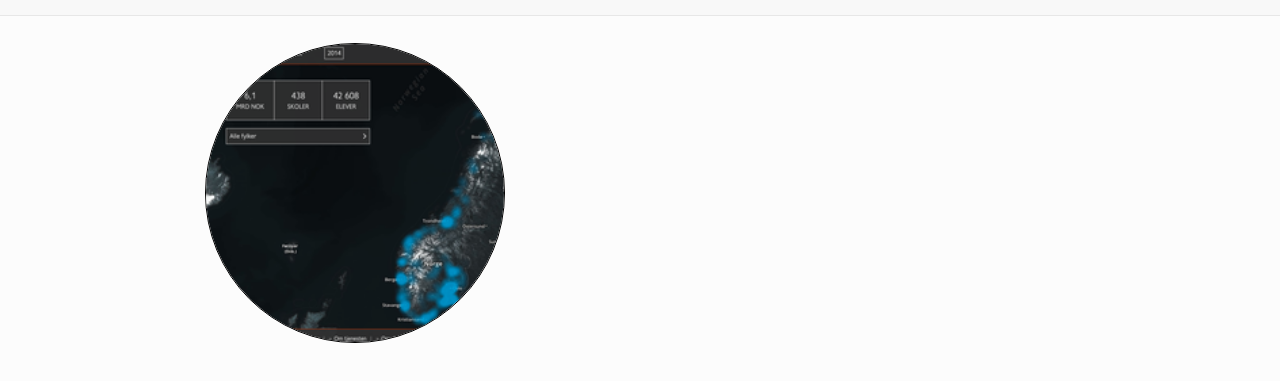
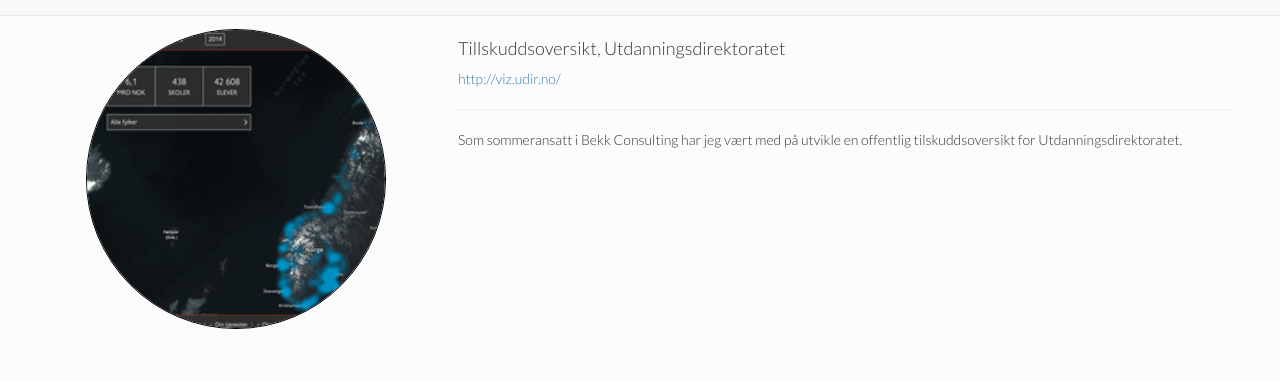
Before and after one commit to torryt/torryt, a website: page index.html at #/portfolio in a window 1280 px wide. Shown: the part 35-416 px from the top of the page. Drawn offline with Linux system fonts and the light colour scheme.

Commit message:
Polished portfolio layout

```diff
--- a/index.html
+++ b/index.html
@@ -43,7 +43,7 @@
                     <span class="icon-bar"></span>
                     <span class="icon-bar"></span>
                 </button>
-                <a class="navbar-brand topnav" href="#">Systamatic</a>
+                <a class="navbar-brand topnav" href="#/">Systamatic</a>
             </div>
             <!-- Collect the nav links, forms, and other content for toggling -->
             <div class="collapse navbar-collapse" id="bs-example-navbar-collapse-1">
@@ -71,7 +71,6 @@
 
 
     <!-- Footer -->
-    <a name="kontakt"></a>
     <footer>
         <span class="email">torry.tufteland@gmail.com</span>
         <span class="glyphicon glyphicon-envelope contact-info"></span>
--- a/pages/portfolio.html
+++ b/pages/portfolio.html
@@ -1,23 +1,23 @@
 <div class="portfolio">
-<div class="container">
-
-    <div ng-repeat="entry in portfolio">
-        <div class="col-sm-6">
-            <div class="portfolio-entry">
+    <div class="portfolio-entry" ng-repeat="entry in portfolio">
+        <div class="col-sm-4">
+            <div class="portfolio-image-wrapper">
                 <div class="portfolio-entry-image" back-img="{{entry.thumbnail}}"></div>
 
-                <div class="portfolio-entry-overlay">
-                    <!-- <a href="{{entry.link}}" target="_blank" class="portfolio-entry-link"> -->
-                        <div class="portfolio-entry-button">
-                            <div>
-                                <span class="glyphicon glyphicon-search"></span>
-                            </div>
+                <a ng-href="{{entry.link}}" target="_blank" class="portfolio-entry-overlay">
+                    <div class="portfolio-entry-button">
+                        <div>
+                            <span class="glyphicon glyphicon-search"></span>
                         </div>
-                    <!-- </a> -->
-                </div>
+                    </div>
+                </a>
             </div>
         </div>
+        <div class="portfolio-info col-sm-8">
+            <h4>{{entry.title}}</h4>
+            <a ng-href="{{entry.link}}">{{entry.link}}</a>
+            <hr>
+            <p>{{entry.desc}}</p>
+        </div>
     </div>
-    {{showOverlay}}
 </div>
-</div>
--- a/pages/portfolio.js
+++ b/pages/portfolio.js
@@ -12,7 +12,8 @@
 .controller('PortfolioCtrl', ['$scope', '$modal', function($scope, $modal) {
     $scope.portfolio = [
     {
-        name:       "Udir-viz",
+        title:      "Tillskuddsoversikt, Utdanningsdirektoratet",
+        desc:       "Som sommeransatt i Bekk Consulting har jeg vært med på utvikle en offentlig tilskuddsoversikt for Utdanningsdirektoratet.",
         thumbnail:  "img/udir-viz250x250.png",
         image:      "img/udir-viz.png",
         link:       "http://viz.udir.no/"
--- a/style/styles.css
+++ b/style/styles.css
@@ -56,32 +56,38 @@
 }
 
 .portfolio {
-    padding: 20px;
+    padding: 50px 20px;
 }
 .portfolio-entry {
+    width: 100%;
+    padding:1em;
+}
+.portfolio-entry > * {
+    float:left;
+}
+.portfolio-image-wrapper {
     position: relative;
     height: 200px;
     width: 200px;
     border: 1px solid #D6D6D6;
     border-radius: 50%;
-    margin: 2em auto;
+    margin: 0 auto;
     border: 1px solid black;
 }
-@media (min-width: 768px) {
-    .portfolio-entry {
+@media (min-width: 992px) {
+    .portfolio-image-wrapper {
         height: 300px;
         width: 300px;
     }
 }
+.portfolio-info {
+    padding-left: 20px;
 
-.navbar-toggle {
-    border-radius: 0;
 }
-
 .portfolio-entry-image {
     height: 100%;
     width: 100%;
-    border-radius: inherit;
+    border-radius: 50%;
 }
 
 .portfolio-entry-overlay {
@@ -132,7 +138,9 @@
 .social-buttons {
     margin-top: 0;
 }
-
+.navbar-toggle {
+    border-radius: 0;
+}
 .network-name {
     text-transform: uppercase;
     font-size: 14px;
```
Also changed, not shown: pages/intro.html (+0 -1 lines).
